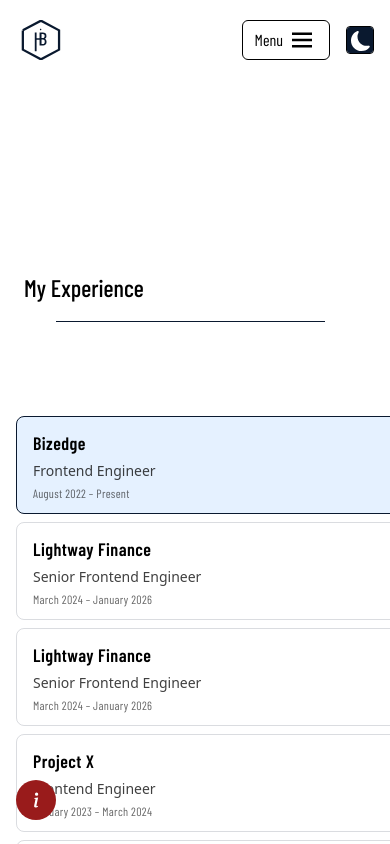
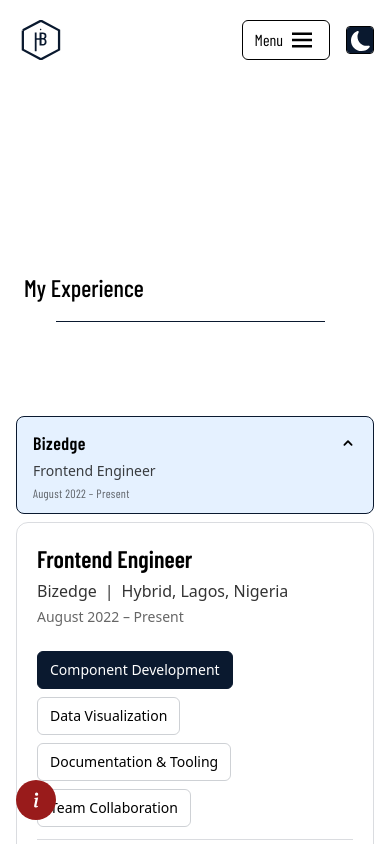
Before and after one commit to Hassan-Ib/Hassan-Ib, a Next.js app: page /experience in a window 390 px wide. Built offline with nearby package versions, Linux system fonts and the light colour scheme; a web font is replaced by a local one.

Commit message:
Refactor Experience component to streamline project selection and improve rendering logic

```diff
--- a/components/Experience.tsx
+++ b/components/Experience.tsx
@@ -1,4 +1,4 @@
-import React, { useMemo, useState } from "react";
+import React, { useState } from "react";
 import { HiChevronDown } from "react-icons/hi";
 import SectionHeader from "./SectionHeader";
 import { experiences } from "../utils/experiences";
@@ -9,25 +9,94 @@
     Record<number, number>
   >({});
 
-  const activeProjectIndex = useMemo(() => {
-    return activeProjectByCompany[openCompany] ?? 0;
-  }, [activeProjectByCompany, openCompany]);
+  const activeExperience = experiences[openCompany];
 
-  const activeExperience = experiences[openCompany];
-  const activeContribution =
-    activeExperience?.contributions[activeProjectIndex];
+  const renderExperienceDetails = (
+    experience: (typeof experiences)[number],
+    companyIndex: number,
+  ) => {
+    const projectIndex = activeProjectByCompany[companyIndex] ?? 0;
+    const contribution = experience.contributions[projectIndex];
 
     return (
-    <section aria-label="Work experience" className="my-16">
+      <>
+        <header>
+          <h3 className="font-barlow text-2xl font-semibold">
+            {experience.role}
+          </h3>
+          <p className="opacity-80 mt-1">
+            {experience.company}
+            <span className="mx-2">|</span>
+            {experience.location}
+          </p>
+          <p className="opacity-60 text-sm mt-1">{experience.period}</p>
+        </header>
+
+        <div className="w-full max-w-full min-w-0 mt-6 border-b border-main-dark/15 dark:border-white/10 overflow-x-auto overflow-y-hidden overscroll-x-contain touch-pan-x scroll-smooth snap-x snap-mandatory [-webkit-overflow-scrolling:touch] styled-scroll">
+          <div className="flex w-full min-w-0 flex-wrap xl:flex-nowrap items-center gap-2 pb-3 pr-1">
+            {experience.contributions.map((item, contributionIndex) => {
+              const isActive = projectIndex === contributionIndex;
+              return (
+                <button
+                  key={item.title}
+                  onClick={() =>
+                    setActiveProjectByCompany((current) => ({
+                      ...current,
+                      [companyIndex]: contributionIndex,
+                    }))
+                  }
+                  className={`shrink-0 snap-start px-3 py-2 rounded-md text-sm whitespace-nowrap border transition-colors ${
+                    isActive
+                      ? "bg-main-dark text-white dark:bg-main-light dark:text-main-dark border-main-dark dark:border-main-light"
+                      : "border-main-dark/20 dark:border-white/20 hover:bg-blue-200/20 dark:hover:bg-white/5"
+                  }`}>
+                  {item.title}
+                </button>
+              );
+            })}
+          </div>
+        </div>
+
+        {contribution && (
+          <section className="pt-5">
+            <ul className="space-y-3 pl-5">
+              {contribution.points.map((point) => (
+                <li
+                  key={point}
+                  className="c-list-style opacity-90 leading-relaxed">
+                  {point}
+                </li>
+              ))}
+            </ul>
+
+            {contribution.technologies && (
+              <div className="mt-6 flex flex-wrap gap-2">
+                {contribution.technologies.map((tech) => (
+                  <span
+                    key={tech}
+                    className="text-xs font-barlow tracking-wide px-2.5 py-1 rounded-full bg-blue-200/40 dark:bg-white/10">
+                    {tech}
+                  </span>
+                ))}
+              </div>
+            )}
+          </section>
+        )}
+      </>
+    );
+  };
+
+  return (
+    <section aria-label="Work experience" className="my-16 max-w-full">
       <SectionHeader>My Experience</SectionHeader>
 
-      <section className="mt-10 grid lg:grid-cols-[280px_1fr] gap-6 lg:gap-8">
+      <section className="mt-10 grid lg:grid-cols-[280px_1fr] gap-6 lg:gap-8 w-full max-w-full">
         <aside className="space-y-2">
           {experiences.map((experience, companyIndex) => {
             const isOpen = openCompany === companyIndex;
             return (
+              <div key={experience.company}>
                 <button
-                key={experience.company}
                   onClick={() => setOpenCompany(companyIndex)}
                   aria-expanded={isOpen}
                   className={`w-full rounded-lg border px-4 py-3 text-left transition-colors ${
@@ -50,81 +119,20 @@
                     {experience.period}
                   </p>
                 </button>
+
+                {isOpen && (
+                  <article className="lg:hidden min-w-0 mt-2 rounded-xl border border-main-dark/15 dark:border-white/10 p-5 md:p-6 !overflow-x-hidden max-w-full">
+                    {renderExperienceDetails(experience, companyIndex)}
+                  </article>
+                )}
+              </div>
             );
           })}
         </aside>
 
-        <article className="rounded-xl border border-main-dark/15 dark:border-white/10 p-5 md:p-6 min-h-[360px]">
-          {activeExperience && (
-            <>
-              <header>
-                <h3 className="font-barlow text-2xl font-semibold">
-                  {activeExperience.role}
-                </h3>
-                <p className="opacity-80 mt-1">
-                  {activeExperience.company}
-                  <span className="mx-2">|</span>
-                  {activeExperience.location}
-                </p>
-                <p className="opacity-60 text-sm mt-1">
-                  {activeExperience.period}
-                </p>
-              </header>
-
-              <div className="mt-6 border-b border-main-dark/15 dark:border-white/10">
-                <div className="flex items-center gap-2 overflow-x-auto styled-scroll pb-3">
-                  {activeExperience.contributions.map(
-                    (contribution, contributionIndex) => {
-                      const isActive = activeProjectIndex === contributionIndex;
-                      return (
-                        <button
-                          key={contribution.title}
-                          onClick={() =>
-                            setActiveProjectByCompany((current) => ({
-                              ...current,
-                              [openCompany]: contributionIndex,
-                            }))
-                          }
-                          className={`px-3 py-2 rounded-md text-sm whitespace-nowrap border transition-colors ${
-                            isActive
-                              ? "bg-main-dark text-white dark:bg-main-light dark:text-main-dark border-main-dark dark:border-main-light"
-                              : "border-main-dark/20 dark:border-white/20 hover:bg-blue-200/20 dark:hover:bg-white/5"
-                          }`}>
-                          {contribution.title}
-                        </button>
-                      );
-                    },
-                  )}
-                </div>
-              </div>
-
-              {activeContribution && (
-                <section className="pt-5">
-                  <ul className="space-y-3 pl-5">
-                    {activeContribution.points.map((point) => (
-                      <li
-                        key={point}
-                        className="c-list-style opacity-90 leading-relaxed">
-                        {point}
-                      </li>
-                    ))}
-                  </ul>
-
-                  {activeContribution.technologies && (
-                    <div className="mt-6 flex flex-wrap gap-2">
-                      {activeContribution.technologies.map((tech) => (
-                        <span
-                          key={tech}
-                          className="text-xs font-barlow tracking-wide px-2.5 py-1 rounded-full bg-blue-200/40 dark:bg-white/10">
-                          {tech}
-                        </span>
-                      ))}
-                    </div>
-                  )}
-                </section>
-              )}
-            </>
-          )}
+        <article className="hidden lg:block min-w-0 rounded-xl border border-main-dark/15 dark:border-white/10 p-5 md:p-6 min-h-[360px]">
+          {activeExperience &&
+            renderExperienceDetails(activeExperience, openCompany)}
         </article>
       </section>
     </section>
```
Lines whose indentation alone changed are shown as unchanged.
